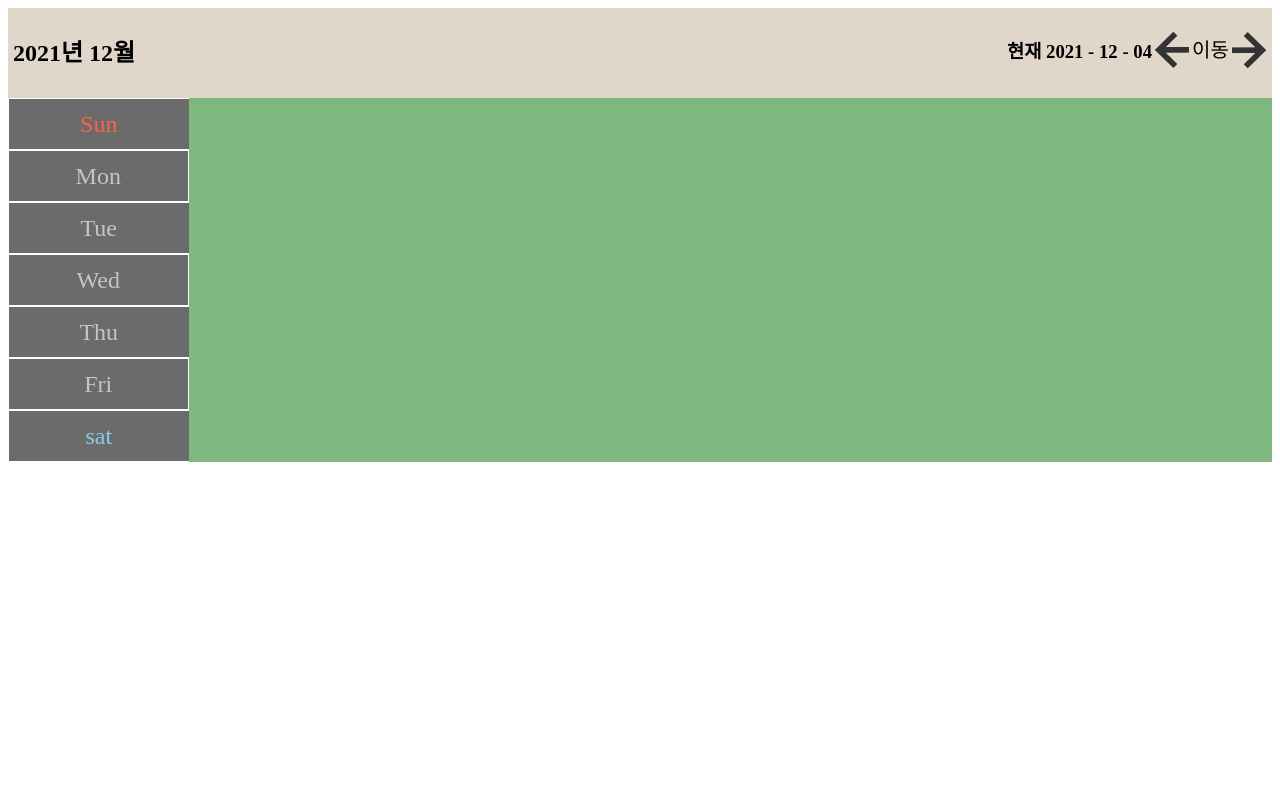
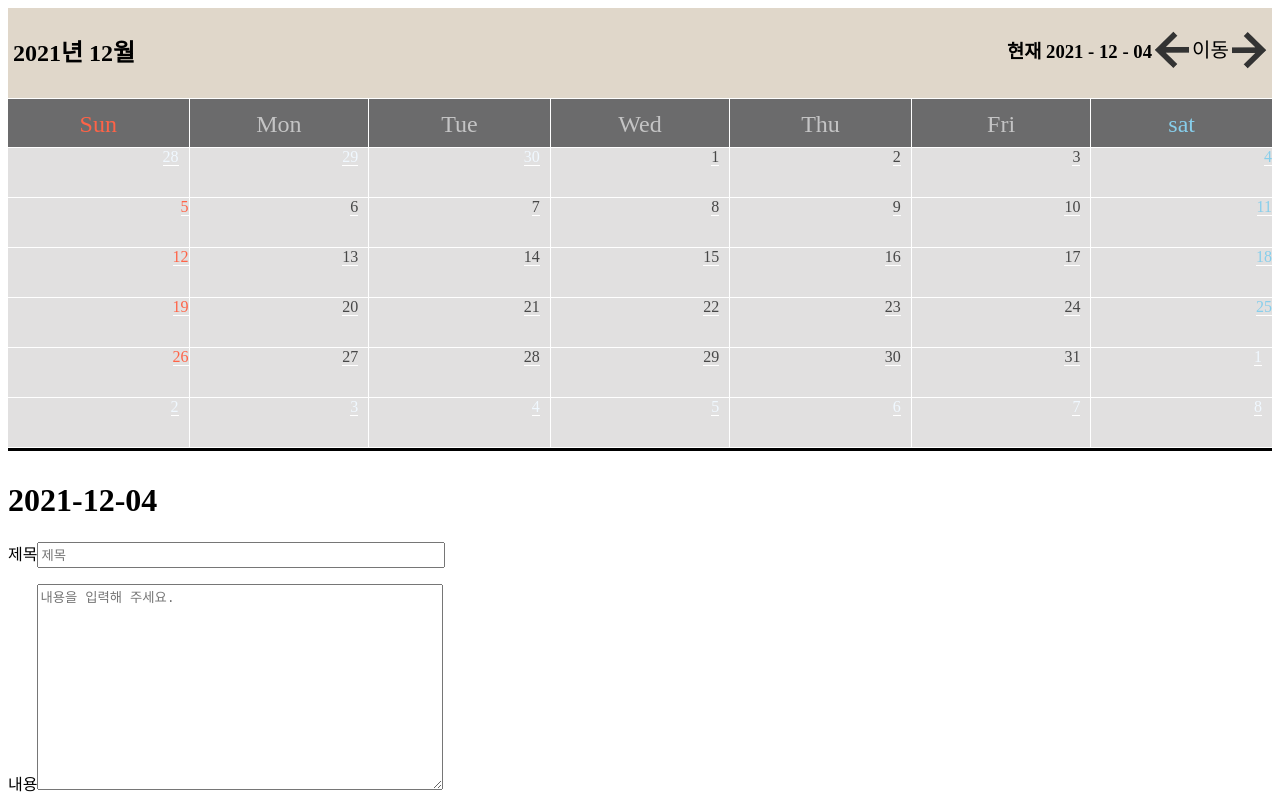
Before and after one commit to Koobonhyeok/reactProject, a React (Create React App) app: page / in a window 1280 px wide. Built offline with nearby package versions, Linux system fonts and the light colour scheme.

Commit message:
PageCommit

```diff
--- a/package.json
+++ b/package.json
@@ -6,6 +6,7 @@
     "@testing-library/jest-dom": "^5.15.1",
     "@testing-library/react": "^11.2.7",
     "@testing-library/user-event": "^12.8.3",
+    "axios": "^0.24.0",
     "moment": "^2.29.1",
     "react": "^17.0.2",
     "react-dom": "^17.0.2",
--- a/src/App.js
+++ b/src/App.js
@@ -6,11 +6,17 @@ import moment from 'moment';
 class App extends Component{
   state ={
     calendarYM : moment(),
-    today : moment()
+    today : moment(),
+    clickDay : moment()
   }
   moveMonth = (month) =>{
     this.setState({
       calendarYM : this.state.calendarYM.add(month, 'M')
+    })
+  }
+  changeDay=(clickDay)=>{
+    this.setState({
+      clickDay : clickDay
     })
   }
   render(){
@@ -21,7 +27,10 @@ class App extends Component{
                   today={this.state.today.format("현재 YYYY - MM - DD")}
                   moveMonth={this.moveMonth}
                   />
-        <MainPage YM={this.state.calendarYM.format("YYYY-MM-DD")}/>
+          <MainPage YM={this.state.calendarYM.format("YYYY-MM-DD")}
+                    clickDay={this.state.clickDay.format("YYYY-MM-DD")}
+                    changeDay={this.changeDay}
+                    />
         </div>
     </div>
     )
--- a/src/components/main/MainPage.js
+++ b/src/components/main/MainPage.js
@@ -1,5 +1,6 @@
 import React, {Component} from "react";
-import moment from 'moment';
+import Schedule from "./Schedule";
+import moment from "moment";
 
 class DateHeader extends Component{
     dateToArray = (dates) => {
@@ -43,73 +44,128 @@ class DateHeader extends Component{
 
     render(){
         return (
-            <div className="RCS-calendar-date-header">
+            <div className="RCA-calendar-date-header">
                {this.mapArrayToDate(this.dateToArray(this.props.dates))}
             </div>
         )
     }
 }
 
-// class Week extends Component {
+class Week extends Component {
 
-//     state = {}
+      state ={
+        date : [
+            {
+                1:'2021-12-27'
+            },
+            {
+                2:'2021-12-01'
+            }
+        ]
+    }
 
-//     Days = (firstDayFormat) => {
-//       const _days = [];
+    Days = (firstDayFormat) => {
+      const _days = [];
+      for (let i = 0; i < 7; i++) {
 
-//       for (let i = 0; i < 7; i++) {
+        const Day = moment(firstDayFormat).add('d', i);
 
-//         const Day = moment(firstDayFormat).add('d', i);
-//         _days.push({
-//           yearMonthDayFormat: Day.format("YYYY-MM-DD"),
-//           getDay: Day.format('D'),
-//           isHolyDay: false
-//         });
-//       }
+        _days.push({
+          yearMonthDayFormat: Day.format("YYYY-MM-DD"),
+          getDay: Day.format('D'),
+          isHolyDay: false
+        });
+      }
 
-//       return _days;
-//     }
+      return _days;
+    }
 
-//     mapDaysToComponents = (Days, fn = () => { }) => {
+    mapDaysToComponents = (Days, calendarMonthYear , fn = () => { }) => {
+      const thisMonth = moment(calendarMonthYear);
 
-//       return Days.map((dayInfo, i) => {
+      return Days.map((dayInfo, i) => {
 
-//         let className = "date-weekday-label";
+        let className = "date-weekday-label";
 
-//         if (i === 0) {
-//           className = "date-sun";
-//         } else if (i === 6) {
-//           className = "date-sat"
-//         }
+        if(!thisMonth.isSame(dayInfo.yearMonthDayFormat,'month')){
+            className = "date-notThisMonth";
+        }else if (i === 0) {
+          className = "date-sun";
+        } else if (i === 6) {
+          className = "date-sat"
+        }
 
-//         return (
-//           <div className={"RCA-calendar-day " + className} onClick={() => fn(dayInfo.yearMonthDayFormat)}>
-//             <label className="RCA-calendar-day-label">
-//               {dayInfo.getDay}
-//             </label>
+        return (
+            // onClick={() => fn(dayInfo.yearMonthDayFormat) }
+            // ()=>{this.props.moveMonth(-1)}
+          <div className={"RCA-calendar-day " + className} onClick={()=>{this.props.check(dayInfo.yearMonthDayFormat)}} >
+            <label className="RCA-calendar-day">
+              {dayInfo.getDay}
+            </label>
 
-//             {/* <label className="RCA-calendar-day">{dayInfo.getDay}</label> */}
-//           </div>
-//         )
-//       })
-//     }
+            {/* <label className="RCA-calendar-day">{dayInfo.getDay}</label> */}
+          </div>
+        )
+      })
+    }
 
 
-//     render() {
-//       return (
-//         <div className="RCA-calendar-week">
-//           {this.mapDaysToComponents(this.Days(this.props.firstDayOfThisWeekformat))}
-//         </div>
-//       )
-//     }
-//   }
+
+    render() {
+      return (
+        <div className="RCA-calendar-week">
+          {/* {this.mapDaysToComponents(this.Days(this.props.firstDayOfThisWeekformat))} */}
+          {this.mapDaysToComponents(this.Days(this.props.firstDayOfThisWeekformat),this.props.ymOfThisCalendar) }
+        </div>
+      )
+    }
+  }
 
 class mainPage extends Component{
+
+    state={
+        clickDay:this.props.clickDay
+    }
+    componentDidUpdate(pervProps, prevState){
+        console.log(prevState.clickDay)
+    }
+
+    check=(data)=>{
+        // console.log(data)
+        this.setState ({
+            clickDay:data
+        })
+        setTimeout(() => console.log("click  ::   "+this.state.clickDay), 300);
+
+    }
+
+    Weeks = (monthYear) => {
+        const firstDayOfMonth = moment(monthYear).startOf('month');
+        const firstDateOfMonth = firstDayOfMonth.get('d');
+
+        const firstDayOfWeek = firstDayOfMonth.clone().add('d', -firstDateOfMonth);
+        // const lastDayOfThisCalendar = dayOfThisCalendar.clone().add('d', 6 * 7);
+
+        const _Weeks = [];
+
+        for (let i = 0; i < 6; i++) {
+          _Weeks.push((
+            <Week
+                key={`RCA-calendar-week-${i}`}
+                ymOfThisCalendar={firstDayOfMonth.format("YYYY-MM")}
+                firstDayOfThisWeekformat={firstDayOfWeek.clone().add('d', i *7).format("YYYY-MM-DD")}
+                check={this.check} />
+          ))
+        }
+        return _Weeks
+      }
 
    render(){
        return(
         <div className="RCA-calendar-container">
              <DateHeader dates={["Sun", "Mon", "Tue", "Wed", "Thu", "Fri", "sat"]} />
+             {this.Weeks(this.props.YM)}
+              <Schedule clickDay={this.state.clickDay} />
 
         </div>
        )
--- /dev/null
+++ b/src/components/main/Schedule.js
@@ -0,0 +1,22 @@
+import React, {Component} from 'react';
+
+class Schedule extends Component{
+    render() {
+        return (
+            <div className='schedule_div'>
+                <h1 className='scedule_title'>{this.props.clickDay}</h1>
+                <p>
+                    <span>제목</span>
+                    <span><input className='input_text' placeholder='제목'/> </span>
+                </p>
+                <p>
+                    <span className='ss'>내용</span>
+                    <span><textarea className='input_text textarea' placeholder='내용을 입력해 주세요.'/> </span>
+                </p>
+            </div>
+        )
+
+    }
+}
+
+export default Schedule;
--- a/src/css/RCA.css
+++ b/src/css/RCA.css
@@ -52,82 +52,109 @@
 }
 
 /* calendar component */
-
-.RCA-calendar-container{
+.RCA-calendar-container {
   flex-grow: 1;
-  background-color:  rgb(127, 184, 127)
+  width: 40;
+  background-color: rgb(127, 184, 127);
 }
 
 /* calendar-header */
 
-.RCA-calendar-date-header{
-  /* display: flex; */
+.RCA-calendar-date-header {
+  display: flex;
   height: 50px;
   background-color: green;
 }
 
-.RCA-calendar-date-component{
+.RCA-calendar-date-component {
+  float: left;
   width: 14.2857143%;
   text-align: center;
   box-sizing: border-box;
   background-color: rgb(107, 107, 108);
   border: 0.1px solid white;
-  font-size : 1.5rem;
+  font-size: 1.5rem;
   line-height: 50px;
 }
 
-.RCA-calendar-date-component:nth-child(odd){
-  border-left : non   e;
+.RCA-calendar-date-component:nth-child(odd) {
+  border-left: none;
   border-right: none;
 }
 
-.date-weekday{
-  color : rgba(255, 255, 255, 0.603)
+.date-weekday {
+  color: rgba(255, 255, 255, 0.603);
 }
 
-.date-sun{
+.date-sun {
   color: tomato;
 }
 
-.date-sat{
+.date-sat {
   color: skyblue;
 }
 
-.RCA-calendar-day-container{
+.RCA-calendar-day-container {
   flex-grow: 1;
-  display : flex;
+  display: flex;
   flex-wrap: wrap;
 }
 
-.RCA-calendar-day{
+.RCA-calendar-day {
   box-sizing: border-box;
   position: relative;
   flex-basis: 14.2857143%;
   border: 0.1px solid white;
   border-top: none;
-  background-color: rgb(225,224,224);
+  background-color: rgb(225, 224, 224);
+  height: 50px;
+  text-align: right;
 }
 
-.RCA-calendar-week{
+.RCA-calendar-week {
   display: flex;
   flex-grow: 1;
 }
 
-.RCA-calendar-day:nth-child(odd){
-  border-left : none;
+.RCA-calendar-day:nth-child(odd) {
+  border-left: none;
   border-right: none;
 }
 
-.RCA-calendar-day-label{
+.RCA-calendar-day-label {
   display: inline-block;
-font-size: 1.2rem;
+  font-size: 1.2rem;
   position: absolute;
   text-align: center;
   line-height: 25px;
-  top : 5px;
+  top: 5px;
   right: 5px;
 }
 
-.date-weekday-label{
-  color : rgb(71, 71, 71)
+.date-weekday-label {
+  color: rgb(71, 71, 71);
+  padding-right: 10px;
 }
+.date-notThisMonth {
+  padding-right: 10px;
+  color: aliceblue;
+}
+
+.schedule_div {
+  padding-top: 10px;
+  background-color: white;
+  border-top: 3px solid black;
+}
+
+.schedule_title {
+  padding-left: 10px;
+}
+
+.input_text {
+  width: 400px;
+  height: 20px;
+}
+
+.textarea {
+  height: 200px;
+}
```
Also changed, not shown: 1 other file (tests, documents, lock files or other folders). Lines whose indentation alone changed are shown as unchanged.
